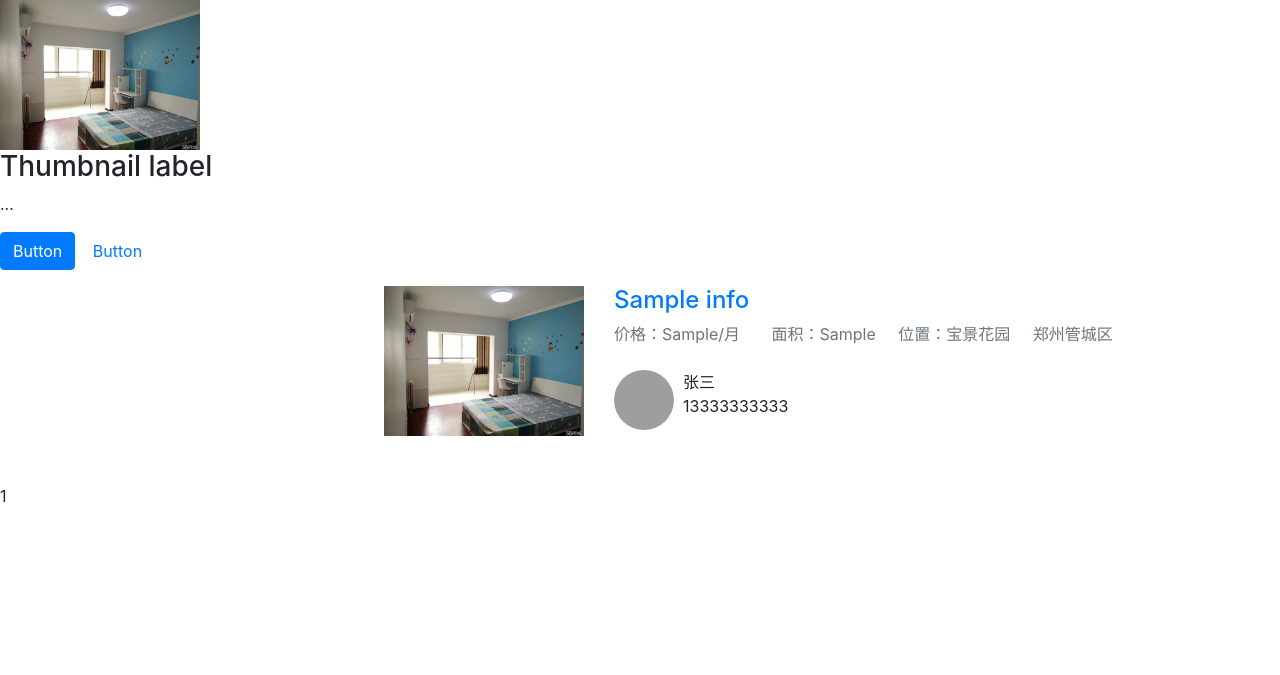
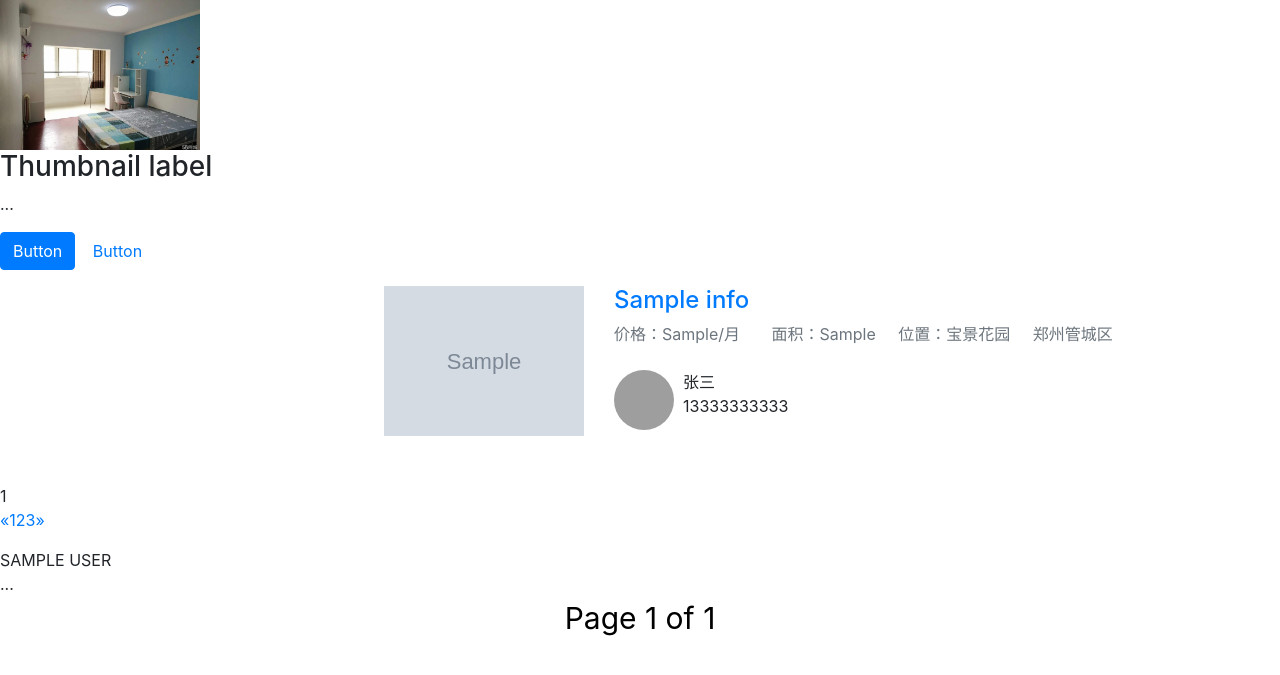
Before and after one commit to junhao99/zufang_info, a Django app: template infosite/zufang/templates/index.html in a window 1280 px wide. Shown: the top 675 px of the page. Run offline with Django 3.2, Linux system fonts and the light colour scheme; tables that the repository leaves empty hold one stand-in row (values such as "Sample post"); the template is opened without the code that fills it: values that come from a table or form of the project are taken from there, most other values are stand-ins (such as "Sample title", 1, 10 or a date in 2020); grey boxes marked "Sample" are stand-in pictures; some libraries are stand-ins or nearby versions; grey boxes are pictures that could not be loaded.

Commit message:
add pachong demo

```diff
--- a/infosite/zufang/models.py
+++ b/infosite/zufang/models.py
@@ -6,3 +6,4 @@ class Zufang_Info(models.Model):
     title = models.CharField(max_length=200)
     month_money = models.CharField(max_length=100)
     mianji = models.CharField(max_length=200)
+    img = models.CharField(max_length=300,default="")
--- a/infosite/zufang/templates/index.html
+++ b/infosite/zufang/templates/index.html
@@ -62,6 +62,10 @@
     display: inline;
 }
 
+.page_fenye{
+text-align:center;
+}
+
 
 
 
@@ -98,7 +102,8 @@
     <div class="media">
         <div class="media-left">
             <a href="#">
-                <img class="media-object" src="/static/fang1.jpeg" alt="...">
+                <!--<img class="media-object" src="/static/fang1.jpeg" alt="...">-->
+                <img class="media-object" src="{{i.img}}" alt="...">
             </a>
         </div>
         <div class="media-body">
@@ -125,6 +130,52 @@
 
 {{forloop.counter}}
 {%endfor%}
+
+
+<nav>
+  <ul class="pagination pagination-lg">
+    <li>
+      <a href="#" aria-label="Previous">
+        <span aria-hidden="true">&laquo;</span>
+        <span class="sr-only">Previous</span>
+      </a>
+    </li>
+    <li><a href="{%url 'onepage' 2%}">1</a></li>
+    <li><a href="#">2</a></li>
+    <li><a href="#">3</a></li>
+    <li>
+      <a href="#" aria-label="Next">
+        <span aria-hidden="true">&raquo;</span>
+        <span class="sr-only">Next</span>
+      </a>
+    </li>
+  </ul>
+</nav>
+
+{% for contact in contacts %}
+    {# Each "contact" is a Contact model object. #}
+    {{ contact.full_name|upper }}<br />
+    ...
+{% endfor %}
+
+<div class="page_fenye">
+    <span class="step-links"style="color:black;font-size:30px">
+        {% if contacts.has_previous %}
+            <a href="{%url 'onepage' 1%}">首页</a>
+        {% endif %}
+
+        <span class="current">
+            Page {{ contacts.number }} of {{ contacts.paginator.num_pages }}
+        </span>
+
+        {% if contacts.has_next %}
+            <a href="?page={{ contacts.next_page_number }}">下一页</a>
+        {% endif %}
+    </span>
+</div>
+
+
+
 <!--<div class="zufang_content">-->
     <!--<div class="media">-->
         <!--<div class="media-left">-->
--- a/infosite/zufang/urls.py
+++ b/infosite/zufang/urls.py
@@ -3,6 +3,8 @@ from django.urls import path
 from zufang import views
 
 urlpatterns = [
+
     path('main_infos/',views.show_main_info ),
-    path('first_infos',views.show_info)
+    path('first_infos/',views.show_info,name='allinfos'),
+    path('page/<int:one_page>',views.page,name='onepage')
 ]
```
Also changed, not shown: infosite/text.py (+50 -13 lines), infosite/zufang/views.py (+39 -7 lines), infosite/zufang/migrations/0002_zufang_info_img.py (added).
